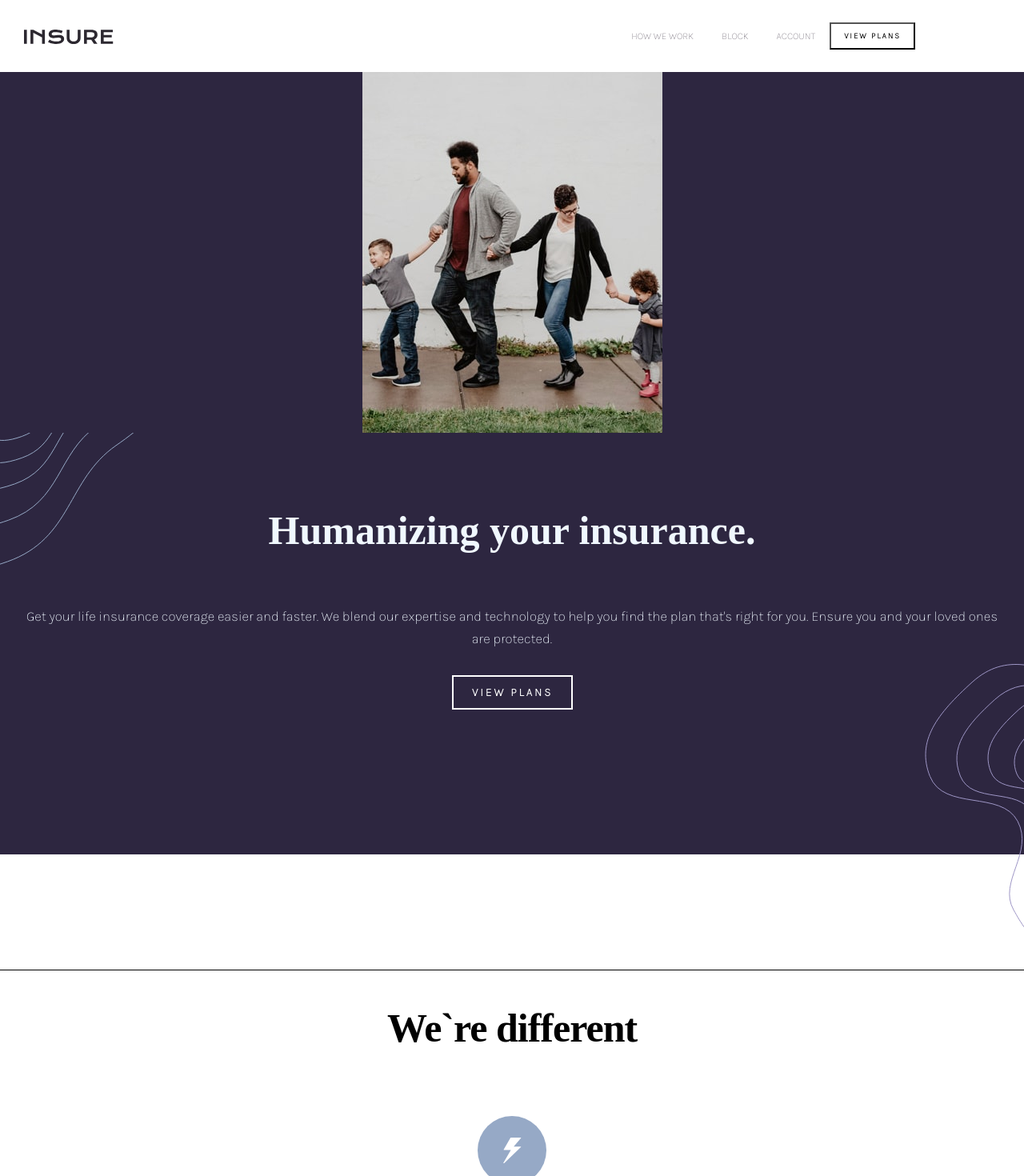
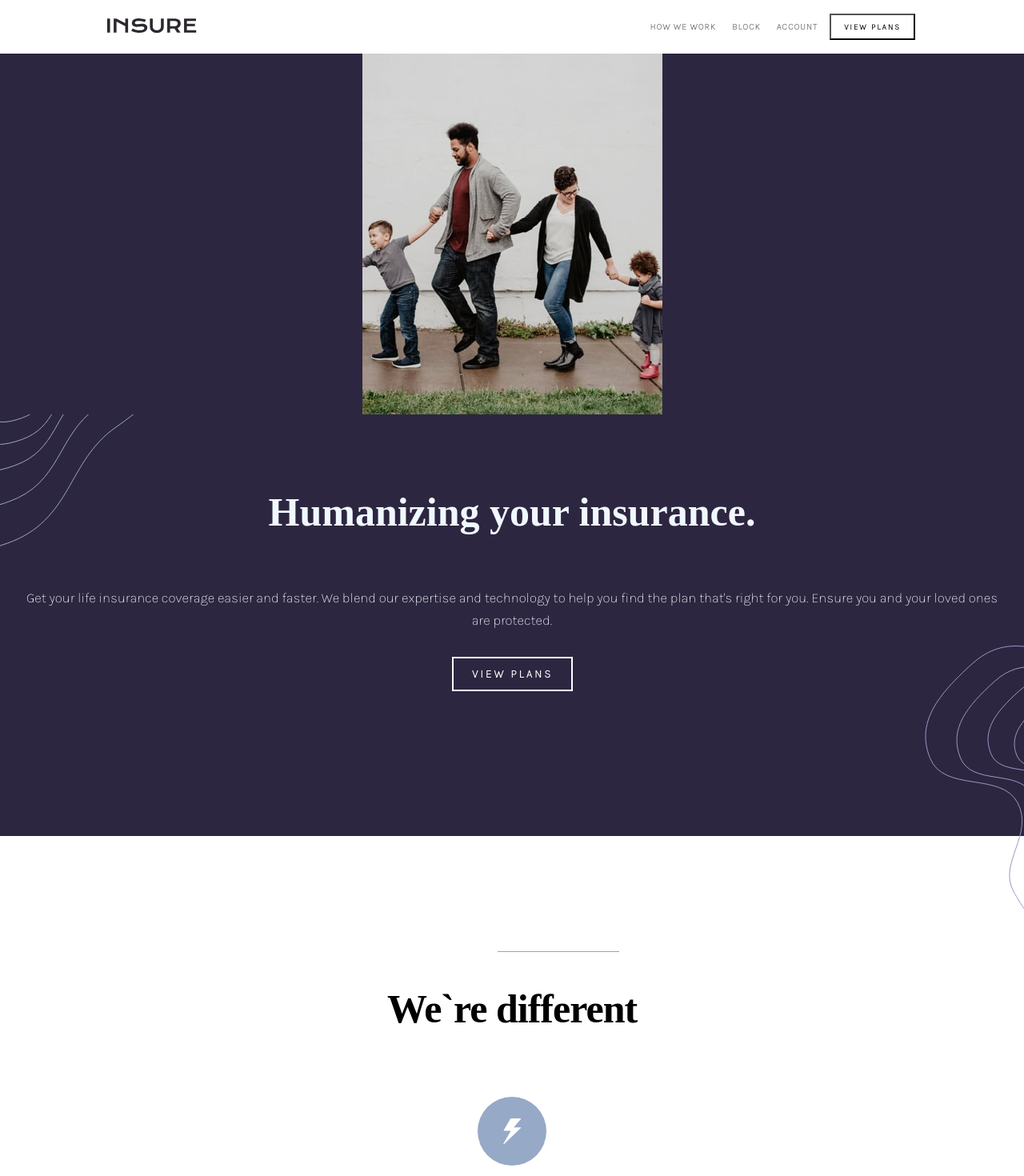
Before and after one commit to wicho37/insure_landing_page-7, a React (Vite) app: page / in a window 1280 px wide. Shown: the top 1470 px of the page at 80% size. Built offline with nearby package versions, Linux system fonts and the light colour scheme.

Commit message:
se empieza con el media queris para desktop

```diff
--- a/src/componenst/cardFooter/CardFooter.module.css
+++ b/src/componenst/cardFooter/CardFooter.module.css
@@ -9,6 +9,9 @@
 }
 .contentText a{
     margin: 7px 0;
+    font-weight: bold;
+    font-size: 14px;
+    letter-spacing: 2px;
 }
 h4{
     padding: 35px 0 0;
--- a/src/componenst/footer/Footer.module.css
+++ b/src/componenst/footer/Footer.module.css
@@ -1,3 +1,4 @@
 .footer{
     text-align: center;
+    height: 795px;
 }
--- a/src/componenst/header/Header.module.css
+++ b/src/componenst/header/Header.module.css
@@ -1,14 +1,13 @@
 .navbar{
     background-color:white;
-    height: 90px;
+    height: 67px;
     display: flex;
     justify-content: space-between;
     align-items: center;
 }
 .nav_logo{
     font-weight: bold;
-    font-size: 30px;
-    margin-left:30px;
+    margin-left:134px;
     color:black;
 }
 .nav_items {
@@ -17,12 +16,14 @@
 
 }
 .nav_items a{
-    margin: 10px;
+    margin: 10px 7px;
     color: hsl(273, 4%, 51%);
     text-decoration: none;
     text-transform: uppercase;
-    font-size: 12px;
-    margin-left: 25px;
+    font-size: 11px;
+    margin-left: 13px;
+    font-weight: 600;
+    letter-spacing: 1px;
 }
 button{
     padding: 8px 16px;
@@ -39,7 +40,7 @@ button{
 
 
 
-@media (max-width: 800px) {
+@media (max-width: 1200px) {
      .nav_items{
         position: absolute;
         top: 60px;
@@ -50,6 +51,12 @@ button{
         transform: translateX(-100%);
         width: 37%;
         height: 190px;
+     }
+      .nav_logo{
+      margin-left: 30px;
+     }
+     .navbar{
+      height: 90px;
      }
       .button{
         padding: 0 28px;
--- a/src/componenst/seccion3/Seccion-3.module.css
+++ b/src/componenst/seccion3/Seccion-3.module.css
@@ -1,12 +1,17 @@
 .container{
     text-align: center;
-
+}
+strong{
+    padding: 0px 76px;
+    border-top: solid 1px;
+    position: absolute;
+    margin: 0 -18px;
+    color: rgb(130 141 155 / 80%);
 }
 .container h1{
     margin-top: 144px;
     padding: 43px 0 20px;
     font-size: 50px;
-    border-top: 1px solid;
     letter-spacing: -1px;
     font-family: DM Serif Display;
     font-weight: 600;
--- a/src/componenst/seccion3/Seccion-3.tsx
+++ b/src/componenst/seccion3/Seccion-3.tsx
@@ -9,6 +9,7 @@ import style from "./Seccion-3.module.css"
 const Different = () => {
     return(
         <div className={style.container}>
+            <strong></strong>
             <h1>We`re different</h1>
          <Card
             img={img1}
```
